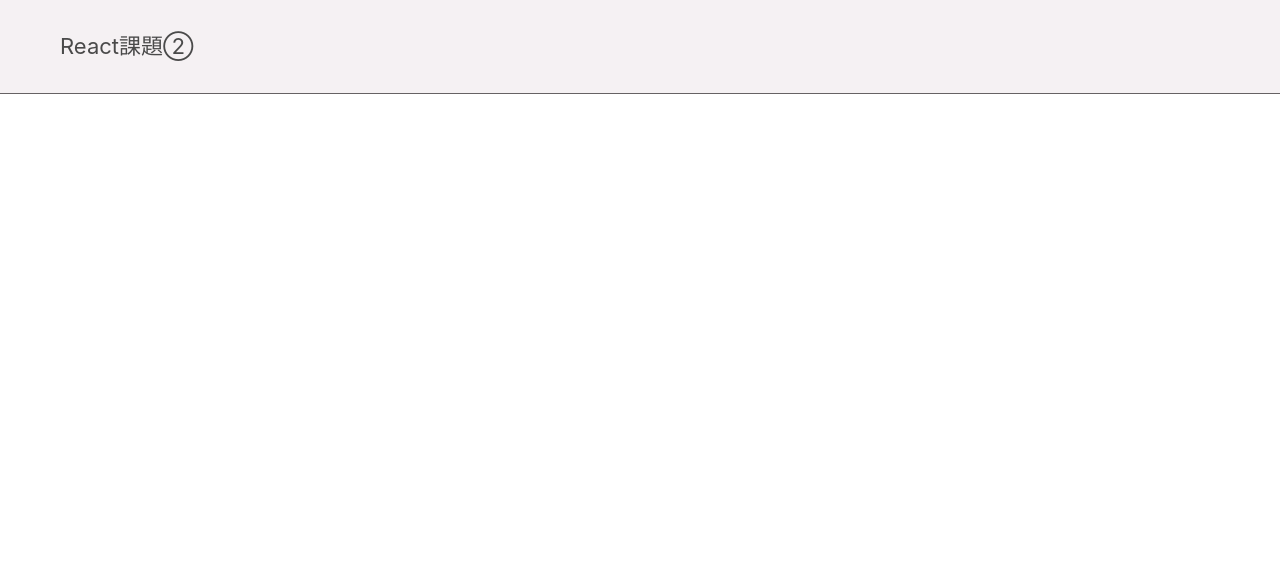
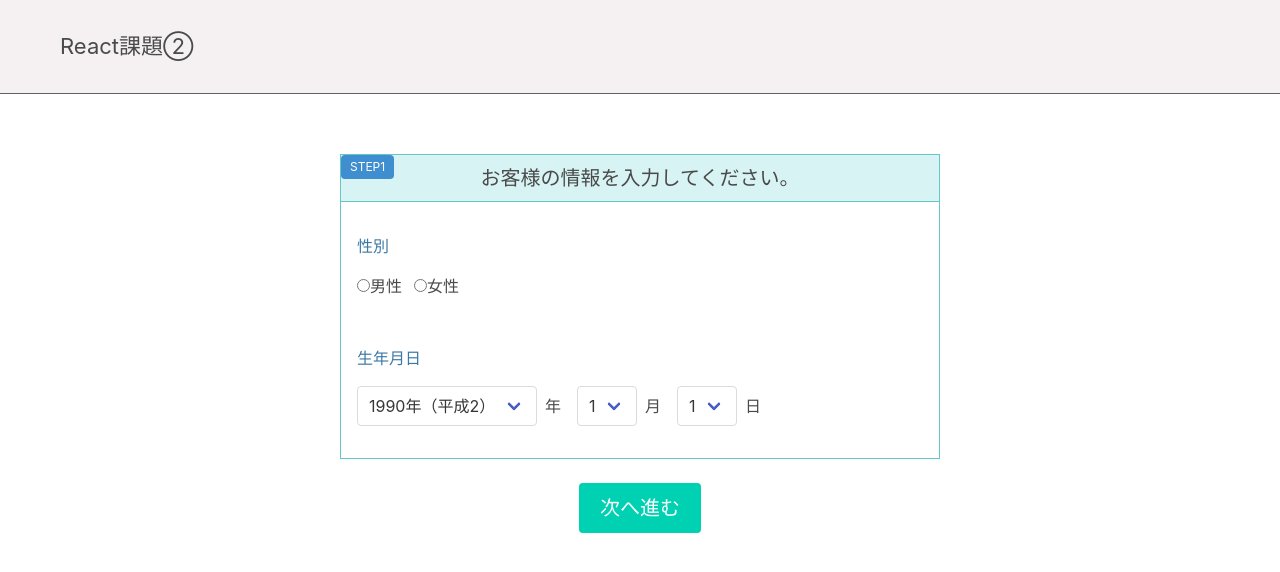
Before and after one commit to yutashimizu0612/bt-react2, a React (Create React App) app: page / in a window 1280 px wide. Shown: the top 572 px of the page. Built offline with nearby package versions, Linux system fonts and the light colour scheme.

Commit message:
お客様情報入力をトップとする

```diff
--- a/src/App.js
+++ b/src/App.js
@@ -13,7 +13,7 @@ class App extends Component {
         <AppHeader />
         <div className="content">
           <BrowserRouter>
-            <Route path="/contact/profile" component={CustomerProfile}></Route>
+            <Route exact path="/" component={CustomerProfile}></Route>
             <Route exact path="/contact/answer" component={Answer}></Route>
             <Route exact path="/contact/detail" component={Contact}></Route>
           </BrowserRouter>
--- a/src/pages/Answer.js
+++ b/src/pages/Answer.js
@@ -46,7 +46,7 @@ function Answer() {
         </div>
       </div>
       <div className="buttons is-centered mt-5">
-        <PrimaryLinkButton text="前へ戻る" link="/contact/profile" />
+        <PrimaryLinkButton text="前へ戻る" link="/" />
         <PrimaryLinkButton text="次へ進む" link="/contact/detail" />
       </div>
     </>
```
